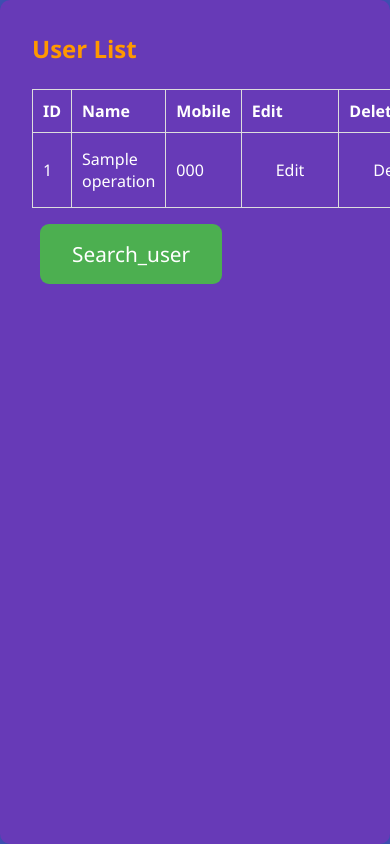
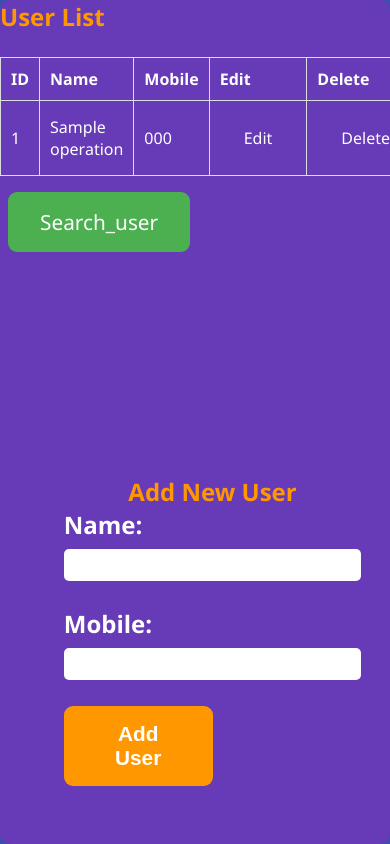
Before and after one commit to Syamsundarchegu/curd_operations, a Flask app: page / in a window 390 px wide. Run offline with Flask 3, Linux system fonts and the light colour scheme; tables that the repository leaves empty or names only in its code hold one stand-in row (values such as "Sample post").

Commit message:
Committing changes before rebase

```diff
--- a/templates/index.html
+++ b/templates/index.html
@@ -144,6 +144,13 @@
         background-color: #388e3c;
         margin-top: 0;
     }
+    @media (max-width:26.5625rem){
+        .grid{
+            grid-template-columns: 1fr;
+            padding: 0;
+
+        }
+    }
 </style>
 <body>
     <section class="grid col-2">
```
